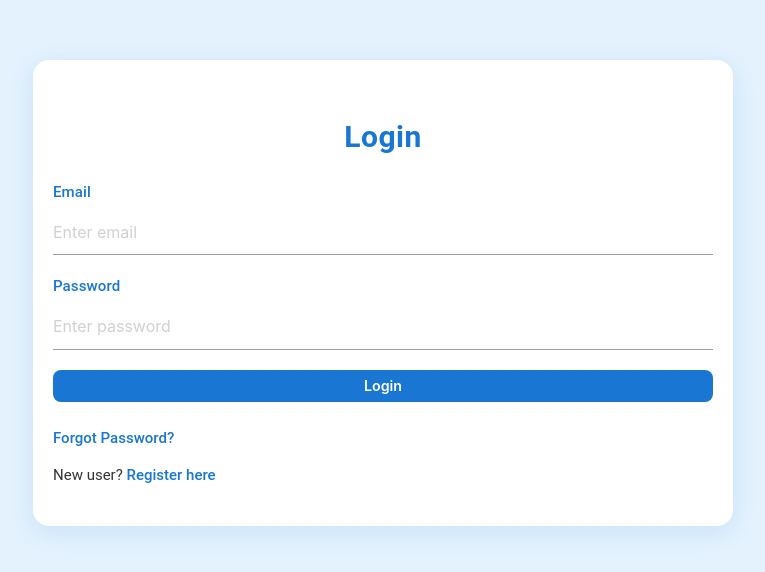
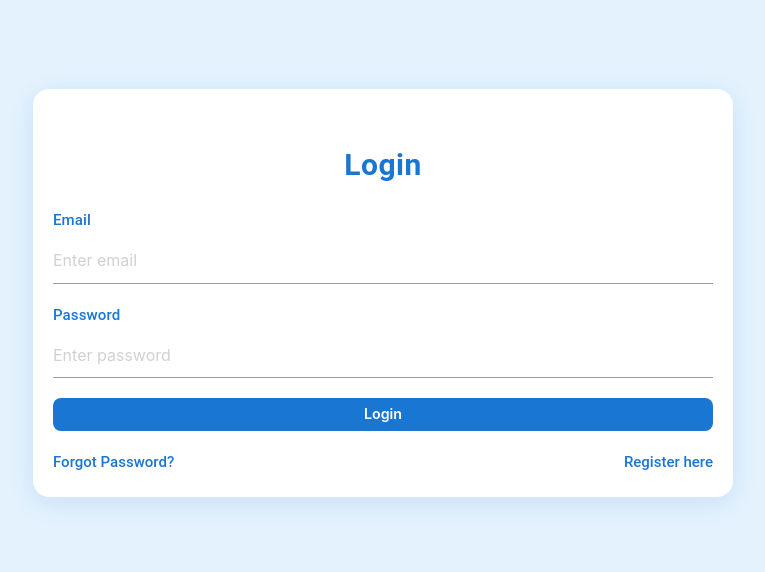
Before and after one commit to Romi-2/Mobile-Bio-Lab-Fullstack, a React (Vite) app in the folder Frontend/Mobile-Bio-Lab/: page /login in a window 1280 px wide. Shown: the part 142-714 px from the top of the page, without its empty margins (257-1022 px from the left). Built offline with nearby package versions, Linux system fonts and the light colour scheme.

Commit message:
Fix bug related to links in login.tsx  is fixed

```diff
--- a/Frontend/Mobile-Bio-Lab/src/pages/Login.tsx
+++ b/Frontend/Mobile-Bio-Lab/src/pages/Login.tsx
@@ -116,13 +116,10 @@ const Login: React.FC = () => {
         {error && <div className="error-message">{error}</div>}
 
         <div className="login-links">
-          <p>
-            <Link to="/forgotPassword">Forgot Password?</Link>
-          </p>
-          <p>
-            New user? <Link to="/register">Register here</Link>
-          </p>
-        </div>
+  <Link to="/forgotPassword">Forgot Password?</Link>
+  <Link to="/register">Register here</Link>
+</div>
+
       </div>
     </div>
   );
--- a/Frontend/Mobile-Bio-Lab/src/style/Login.css
+++ b/Frontend/Mobile-Bio-Lab/src/style/Login.css
@@ -140,6 +140,22 @@
   font-weight: 500;
 }
 
+.login-links {
+  display: flex;
+  justify-content: space-between; /* pushes links to opposite sides */
+  margin-top: 10px;
+}
+
+.login-links a {
+  text-decoration: none;
+  color: #1976d2;
+}
+
+.login-links a:hover {
+  text-decoration: underline;
+}
+
+
 /* Responsive Styles */
 
 /* Tablets */
```
